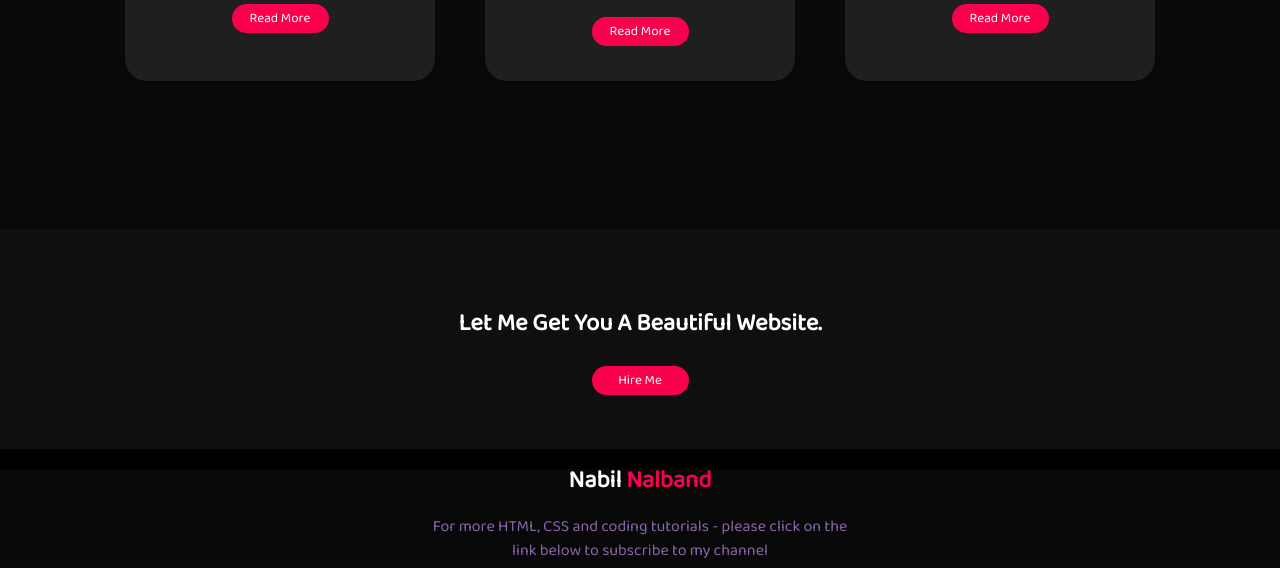
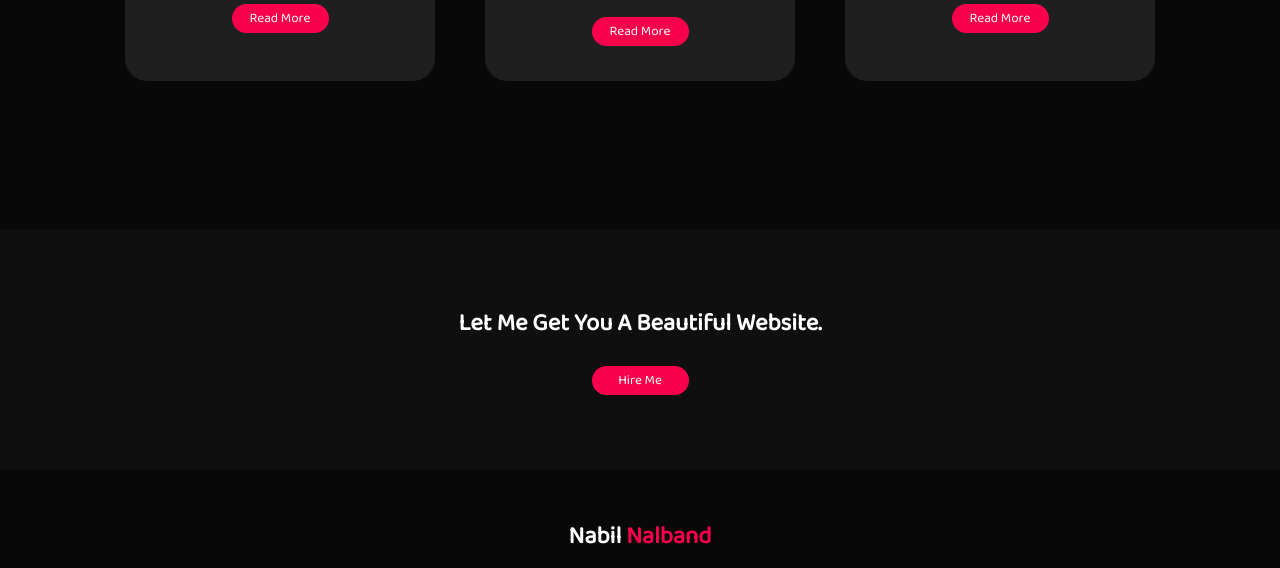
Before and after one commit to NalbandNabil1234/portfolio.github.io, a plain HTML site: page index.html in a window 1280 px wide. Shown: the part 2091-2659 px from the top of the page. Drawn offline with Linux system fonts and the light colour scheme.

Commit message:
Update style.css

```diff
--- a/css/style.css
+++ b/css/style.css
@@ -405,14 +405,14 @@ text-align: center;
     position: absolute;
     top: 320vh;
     width: 100%;
-    height: 20vh;
+    height: 34vh;
     font-family: 'Baloo Bhai 2', cursive;
 }
 
 .last::before{
     content: "";
     width: 100%;
-    height: 25vh;
+    height: 34vh;
     background: #000;
     position: absolute;
     z-index: -1;
```
